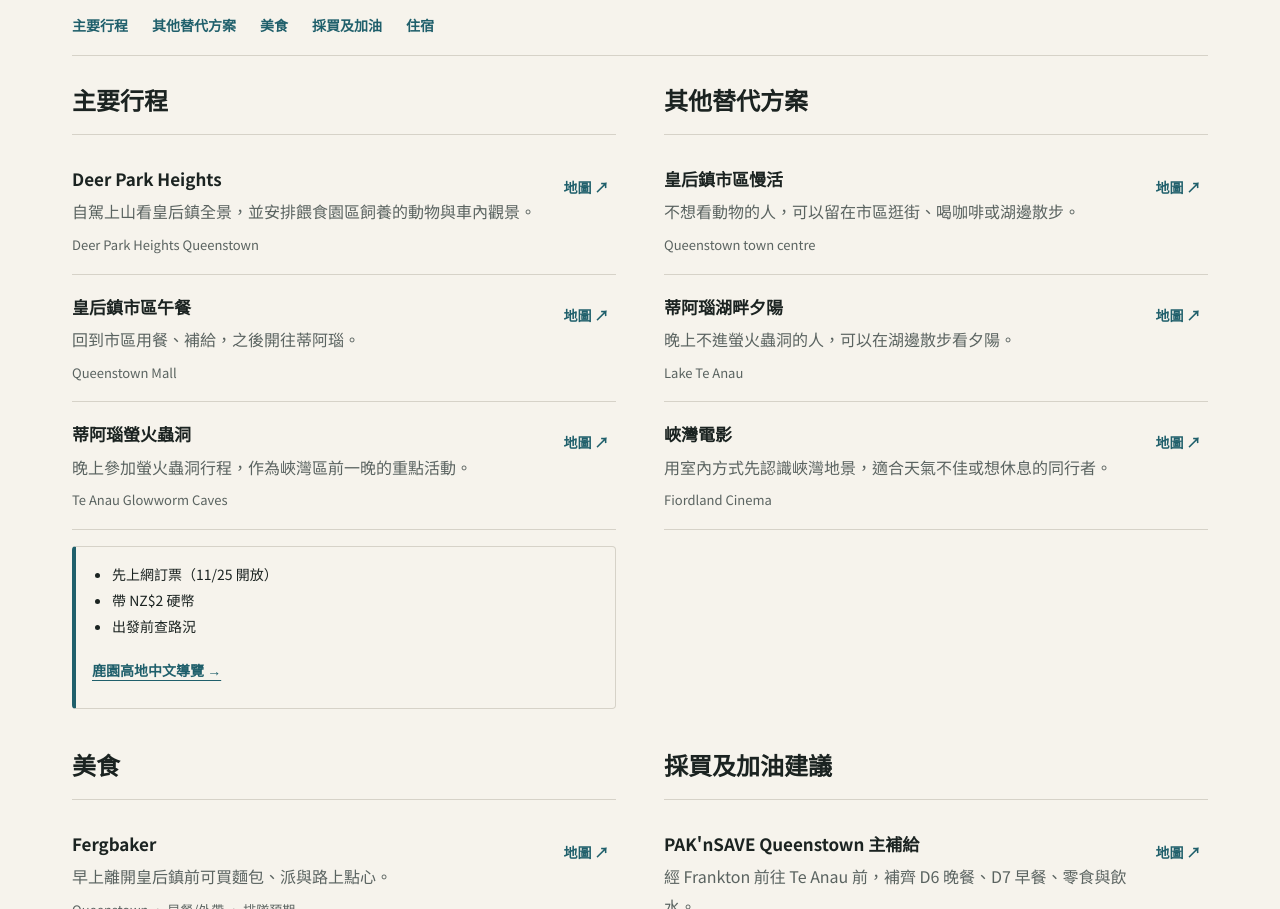
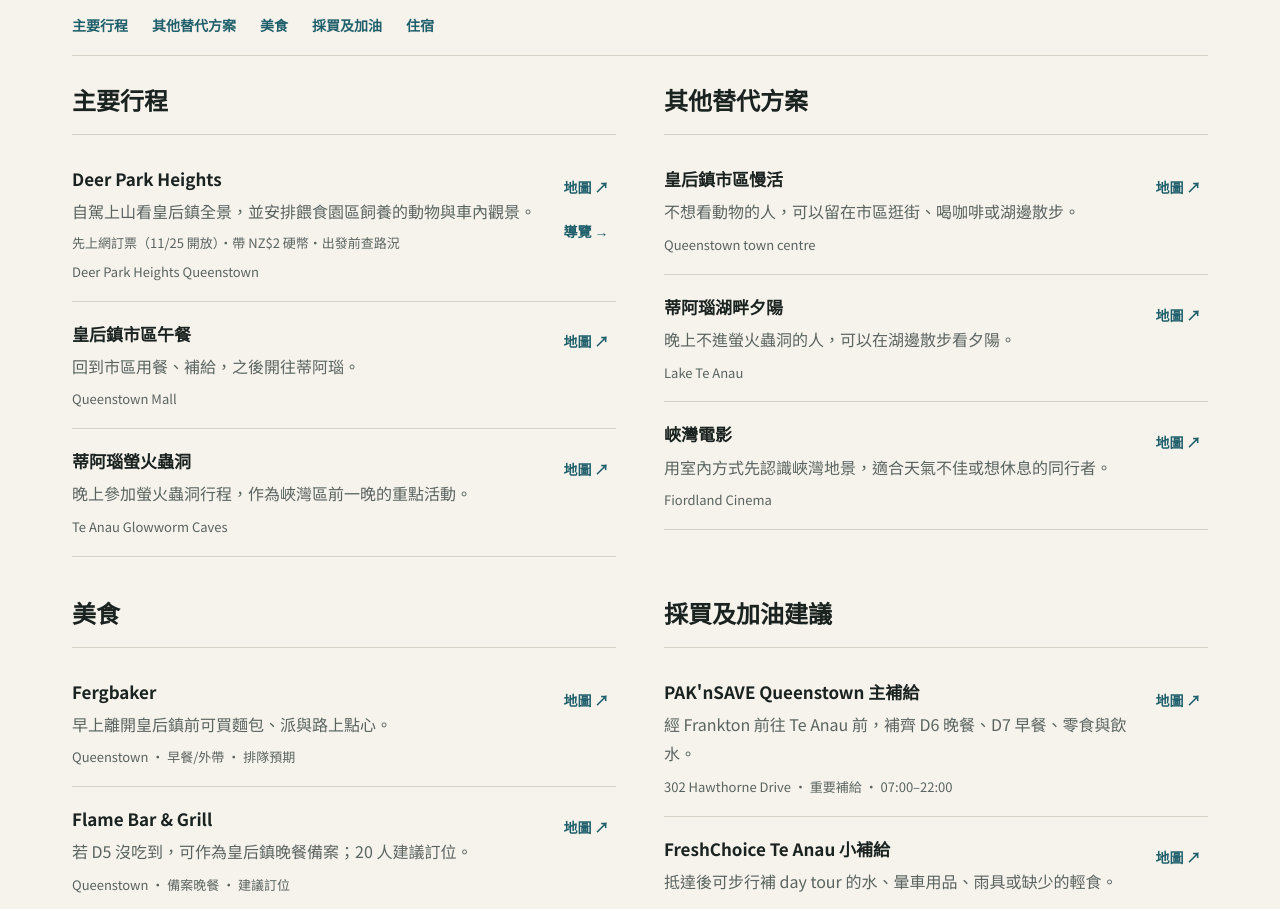
Before and after one commit to dect7567/2026_New_Zealand_Road_Trip, a website: page days/day-06.html in a window 1280 px wide. Shown: the part 698-1607 px from the top of the page. Drawn offline with Linux system fonts and the light colour scheme.

Commit message:
將鹿園導覽連結併入 D6 行程列並刪除無法核實的車數

```diff
--- a/app.js
+++ b/app.js
@@ -442,7 +442,10 @@ const structuredDays = {
   },
   6: {
     primaryItems: [
-      info("Deer Park Heights", "Deer Park Heights Queenstown", "自駕上山看皇后鎮全景，並安排餵食園區飼養的動物與車內觀景。", "Deer Park Heights Queenstown New Zealand"),
+      info("Deer Park Heights", "Deer Park Heights Queenstown", "自駕上山看皇后鎮全景，並安排餵食園區飼養的動物與車內觀景。", "Deer Park Heights Queenstown New Zealand", undefined, {
+        guideHref: "../deer-park.html",
+        tips: "先上網訂票（11/25 開放）・帶 NZ$2 硬幣・出發前查路況"
+      }),
       info("皇后鎮市區午餐", "Queenstown Mall", "回到市區用餐、補給，之後開往蒂阿瑙。", "Queenstown Mall New Zealand"),
       info("蒂阿瑙螢火蟲洞", "Te Anau Glowworm Caves", "晚上參加螢火蟲洞行程，作為峽灣區前一晚的重點活動。", "Te Anau Glowworm Caves New Zealand")
     ],
@@ -773,16 +776,20 @@ function renderDayPage() {
 
 function renderInfoList(container, items) {
   if (!container) return;
-  container.innerHTML = items.map((item) => `
+  container.innerHTML = items.map((item) => {
+    const mapLink = `<a href="${mapSearchUrl(item.mapQuery)}" target="_blank" rel="noreferrer" aria-label="${item.title}：地圖資訊">地圖 ↗</a>`;
+    return `
     <article class="info-item">
       <div>
         <h3>${item.title}</h3>
         <p>${item.description}</p>
+        ${item.tips ? `<p class="info-item__tips">${item.tips}</p>` : ""}
       </div>
-      <a href="${mapSearchUrl(item.mapQuery)}" target="_blank" rel="noreferrer" aria-label="${item.title}：地圖資訊">地圖 ↗</a>
+      ${item.guideHref ? `<div class="info-item__actions">${mapLink}<a href="${item.guideHref}" aria-label="${item.title}：中文導覽">導覽 →</a></div>` : mapLink}
       <span>${item.meta ? `${item.location} · ${item.meta}` : item.location}</span>
     </article>
-  `).join("");
+  `;
+  }).join("");
 }
 
 function toggleOptionalSection(selector, items) {
@@ -893,8 +900,8 @@ renderLandingMap();
 renderDayPage();
 setupItineraryPrint();
 
-function info(title, location, description, mapQuery, meta) {
-  return { title, location, description, mapQuery, meta };
+function info(title, location, description, mapQuery, meta, extra) {
+  return { title, location, description, mapQuery, meta, ...extra };
 }
 
 function camp(title, description, mapQuery) {
--- a/days/day-06.html
+++ b/days/day-06.html
@@ -5,7 +5,7 @@
     <meta name="viewport" content="width=device-width, initial-scale=1, viewport-fit=cover">
     <title>Day 6</title>
     <link rel="preconnect" href="https://fonts.googleapis.com"><link rel="preconnect" href="https://fonts.gstatic.com" crossorigin><link href="https://fonts.googleapis.com/css2?family=Noto+Sans+TC:wght@400;600;700&family=Noto+Serif+TC:wght@700&display=swap" rel="stylesheet">
-    <link rel="stylesheet" href="../styles.css">
+    <link rel="stylesheet" href="../styles.css?v=20261117-deer-park-v3">
   </head>
   <body data-day-page="6">
     <a class="skip-link" href="#dayPrimarySection">跳到主要行程</a>
@@ -28,14 +28,6 @@
         <section id="dayPrimarySection" tabindex="-1" class="day-info-card">
           <h2>主要行程</h2>
           <div id="dayPrimaryList" class="info-list"></div>
-          <aside class="dp-entry-card" aria-label="鹿園高地重點提醒">
-            <ul class="dp-entry-card__list">
-              <li>先上網訂票（11/25 開放）</li>
-              <li>帶 NZ$2 硬幣</li>
-              <li>出發前查路況</li>
-            </ul>
-            <a class="dp-entry-card__link" href="../deer-park.html">鹿園高地中文導覽 →</a>
-          </aside>
         </section>
         <section id="dayAlternativeSection" class="day-info-card">
           <h2>其他替代方案</h2>
@@ -59,6 +51,6 @@
     <div class="day-pager-shell">
       <nav id="dayPager" class="day-pager" aria-label="前後日期"></nav>
     </div>
-    <script src="../app.js?v=20261117-deer-park-v2"></script>
+    <script src="../app.js?v=20261117-deer-park-v3"></script>
   </body>
 </html>
--- a/styles.css
+++ b/styles.css
@@ -243,6 +243,8 @@ h1, h2, h3, p { margin-top: 0; }
   .info-item > span, .camp-item__meta { color: var(--muted); font-size: 13px; font-weight: 400; }
   .info-item a, .camp-item a { min-width: 60px; min-height: 44px; width: auto; padding: 10px 4px; background: transparent; color: var(--accent); font-size: 14px; font-weight: 600; }
   .info-item a:hover, .camp-item a:hover { text-decoration: underline; text-underline-offset: 4px; }
+  .info-item p.info-item__tips { margin-top: 6px; font-size: 13px; line-height: 1.6; }
+  .info-item__actions { display: flex; flex-direction: column; align-items: flex-end; }
   .booking-status { background: var(--surface); border: 1px solid var(--line); color: var(--ink); font-weight: 600; }
   .camp-item:has(.booking-status) { padding: 20px; background: var(--surface); border: 1px solid var(--line); border-left: 3px solid var(--accent); margin-bottom: 12px; }
   .day-pager-shell { width: min(1280px, calc(100% - 144px)); margin: -64px auto 64px; display: flow-root; }
@@ -560,10 +562,6 @@ h1, h2, h3, p { margin-top: 0; }
   .dp-lotr-details[open] summary { margin-bottom: 12px; }
   .dp-approx { display: inline-block; margin-top: 4px; padding: 2px 8px; border: 1px solid var(--line); border-radius: 4px; font-size: 12px; color: var(--muted); }
   .dp-footer { font-size: 13px; color: var(--muted); line-height: 1.75; }
-  .dp-entry-card { margin-top: 16px; padding: 16px; border: 1px solid var(--line); border-left: 4px solid var(--accent); border-radius: 4px; background: var(--paper); }
-  .dp-entry-card__list { margin: 0 0 10px; padding-left: 20px; font-size: 14px; color: var(--ink); line-height: 1.7; }
-  .dp-entry-card__list li + li { margin-top: 2px; }
-  .dp-entry-card__link { display: inline-flex; align-items: center; min-height: 44px; font-size: 14px; font-weight: 700; color: var(--accent); text-decoration: underline; text-underline-offset: 4px; }
   @media (max-width: 1024px) {
     .dp-map-grid { grid-template-columns: 1fr; }
     .dp-zones { grid-template-columns: 1fr; }
@@ -579,7 +577,7 @@ h1, h2, h3, p { margin-top: 0; }
 
 @media print {
   .deer-park-page { background: white; color: black; width: 100%; margin: 0; padding: 0; }
-  .dp-header-actions, .dp-quick-legend, .dp-entry-card { display: none !important; }
+  .dp-header-actions, .dp-quick-legend { display: none !important; }
   .deer-park-page .dp-map-figure,
   .deer-park-page .dp-card,
   .deer-park-page .dp-zone-card,
```
Also changed, not shown: deer-park.html (+4 -4 lines), index.html (+1 -1 lines).
